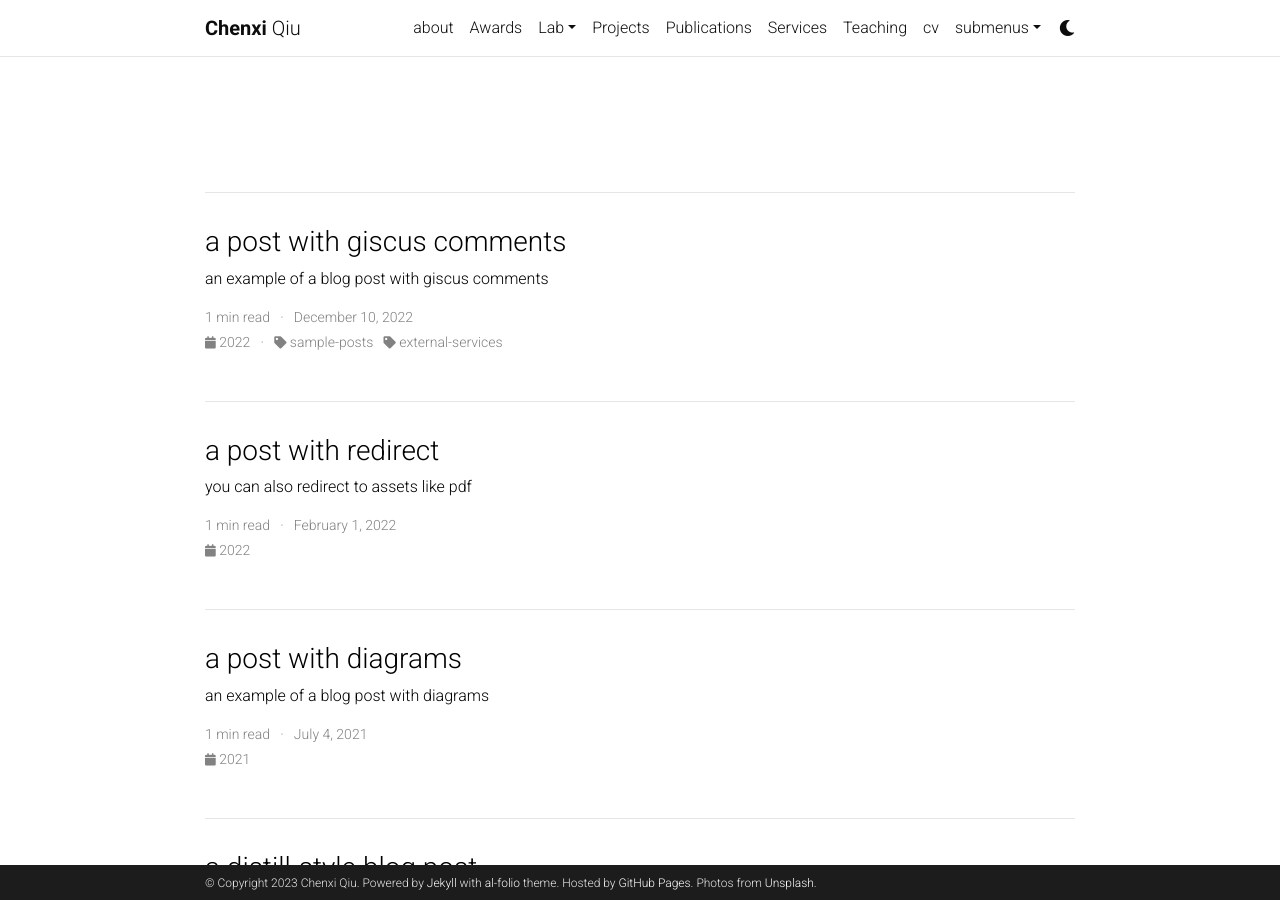
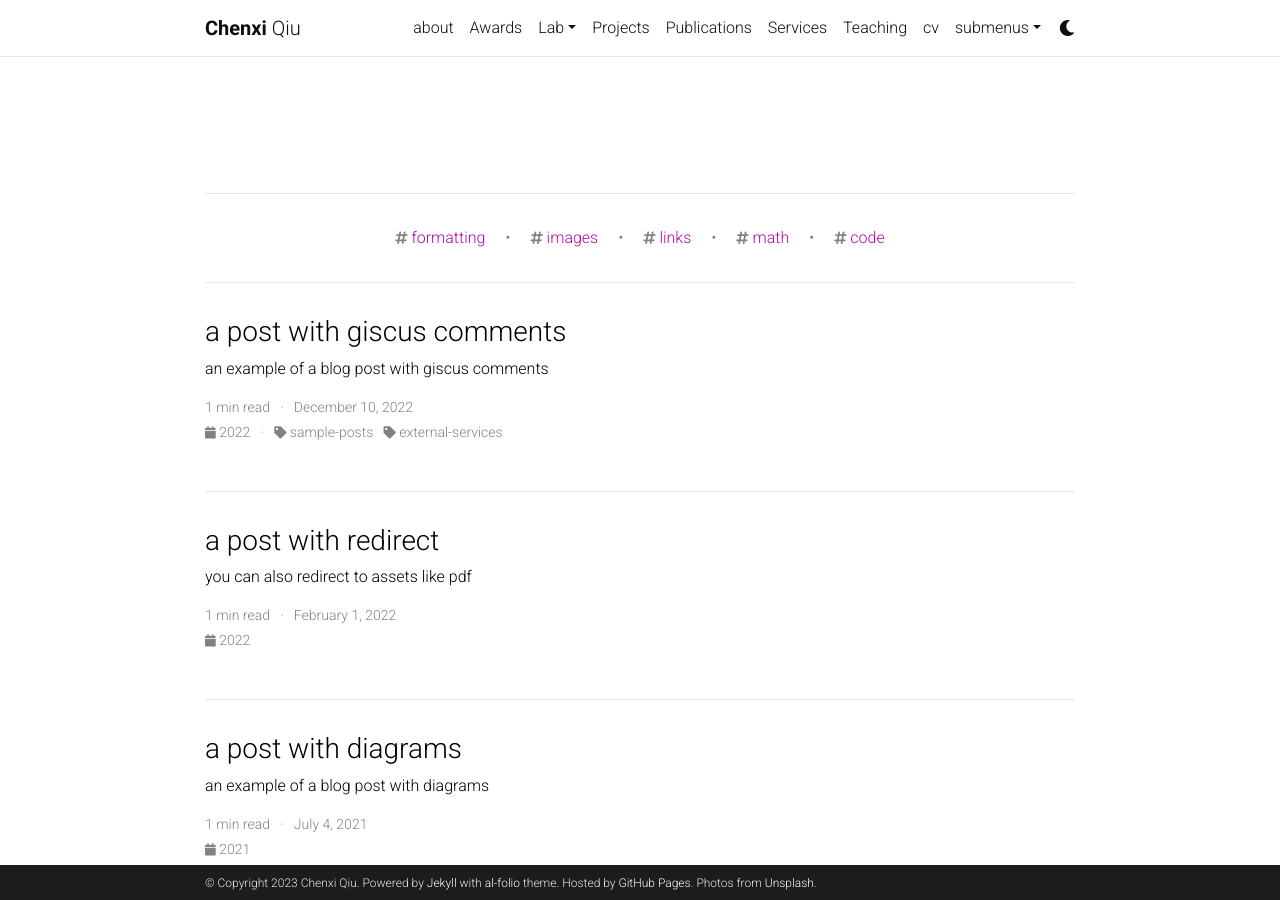
Before and after one commit to chenxiunt/chenxiunt.github.io, a Jekyll site: the page built from blog/index.html, in a window 1280 px wide and 900 px high. Built offline with Jekyll 4.4.1, drawn with Linux system fonts in a browser that asks for light colours; nearby versions of some CDN libraries; full-size pictures stand in for the smaller copies a plugin makes; the list of posts is cut into pages by our own code; comment, search, counter and statistics services are not loaded; a style sheet for code colours, icons or effects is not loaded; part of the change alters nothing that is shown.

Commit message:
Update _config.yml

```diff
--- a/_config.yml
+++ b/_config.yml
@@ -110,7 +110,6 @@ news_limit: 8
 # Markdown and syntax highlight
 markdown: kramdown
 highlighter: rouge
-highlight_theme: github  # https://github.com/jwarby/jekyll-pygments-themes
 kramdown:
   input: GFM
   syntax_highlighter_opts:
@@ -135,17 +134,51 @@ keep_files:
 
 # Plug-ins
 plugins:
+  - jekyll-archives
+  - jekyll-diagrams
   - jekyll-email-protect
-  - jekyll-github-metadata
   - jekyll-feed
+  - jekyll-imagemagick
+  - jekyll-minifier
   - jekyll-paginate-v2
   - jekyll/scholar
+  - jekyll-sitemap
+  - jekyll-link-attributes
   - jekyll-twitter-plugin
-  - jekyll-sitemap
   - jemoji
 
-# Extras
-github: [metadata]
+# Sitemap settings
+defaults:
+  - scope:
+      path: "assets/**/*.*"
+    values:
+      sitemap: false
+
+# -----------------------------------------------------------------------------
+# Jekyll Minifier
+# -----------------------------------------------------------------------------
+
+jekyll-minifier:
+  exclude: ['robots.txt']
+  uglifier_args:
+    harmony: true
+
+# -----------------------------------------------------------------------------
+# Jekyll Archives
+# -----------------------------------------------------------------------------
+
+jekyll-archives:
+  enabled: [year, tags, categories] # enables year, tag and category archives (remove if you need to disable one of them).
+  layouts:
+    year: archive-year
+    tag: archive-tag
+    category: archive-category
+  permalinks:
+    year: '/blog/:year/'
+    tag: '/blog/tag/:name/'
+    category: '/blog/category/:name/'
+
+display_tags: ['formatting', 'images', 'links', 'math', 'code'] # this tags will be dispalyed on the front page of your blog
 
 # -----------------------------------------------------------------------------
 # Jekyll Scholar
@@ -153,8 +186,8 @@ github: [metadata]
 
 scholar:
 
-  last_name: Qiu
-  first_name: Chenxi
+  last_name: [Einstein]
+  first_name: [Albert, A.]
 
   style: apa
   locale: en
@@ -176,13 +209,64 @@ scholar:
 
   query: "@*"
 
+# Filter out certain bibtex entry keywords used internally from the bib output
+filtered_bibtex_keywords: [abbr, abstract, arxiv, bibtex_show, html, pdf, selected, supp, blog, code, poster, slides, website, preview, altmetric]
+
+# Maximum number of authors to be shown for each publication (more authors are visible on click)
+max_author_limit: 3  # leave blank to always show all authors
+more_authors_animation_delay: 10  # more authors are revealed on click using animation; smaller delay means faster animation
+
+
+# -----------------------------------------------------------------------------
+# Jekyll Link Attributes
+# -----------------------------------------------------------------------------
+
+# These are the defaults
+external_links:
+  enabled: true
+  rel: external nofollow noopener
+  target: _blank
+  exclude:
+
+
+# -----------------------------------------------------------------------------
+# Responsive WebP Images
+# -----------------------------------------------------------------------------
+
+imagemagick:
+  enabled: true # enables responsive images for your site (recomended, see https://github.com/alshedivat/al-folio/issues/537)
+  widths:
+    - 480
+    - 800
+    - 1400
+  input_directories:
+    - assets/img/
+  input_formats:
+    - ".jpg"
+    - ".jpeg"
+    - ".png"
+    - ".tiff"
+  output_formats:
+    webp: "-resize 800x"
+
+# -----------------------------------------------------------------------------
+# Jekyll Diagrams
+# -----------------------------------------------------------------------------
+
+jekyll-diagrams:
+    # configuration, see https://github.com/zhustec/jekyll-diagrams.
+    # feel free to comment out this section if not using jekyll diagrams.
+
+
 # -----------------------------------------------------------------------------
 # Optional Features
 # -----------------------------------------------------------------------------
 
 enable_google_analytics:    false  # enables google analytics
 enable_panelbear_analytics: false  # enables panelbear analytics
-enable_mansory:             true   # enables automatic project cards arangement
+enable_google_verification: false  # enables google site verification
+enable_bing_verification:   false  # enables bing site verification
+enable_masonry:             true   # enables automatic project cards arangement
 enable_math:                true   # enables math typesetting (uses MathJax)
 enable_tooltips:            false  # enables automatic tooltip links generated
                                    # for each section titles on pages and posts
@@ -192,38 +276,36 @@ enable_navbar_social:       false  # enables displaying social links in the
 enable_project_categories:  true   # enables categorization of projects into
                                    # multiple categories
 enable_medium_zoom:         true   # enables image zoom feature (as on medium.com)
+enable_progressbar:         true   # enables a horizontal progress bar linked to the vertical scroll position
 
 # -----------------------------------------------------------------------------
 # Library versions
 # -----------------------------------------------------------------------------
 
 academicons:
-  version: "1.9.0"
-  integrity: "sha512-W4yqoT1+8NLkinBLBZko+dFB2ZbHsYLDdr50VElllRcNt2Q4/GSs6u71UHKxB7S6JEMCp5Ve4xjh3eGQl/HRvg=="
+  version: "1.9.1"
+  integrity: "sha256-i1+4qU2G2860dGGIOJscdC30s9beBXjFfzjWLjBRsBg="
 bootstrap:
-  version: "4.5.2"
+  version: "4.6.1"
   integrity:
-    css: "sha512-MoRNloxbStBcD8z3M/2BmnT+rg4IsMxPkXaGh2zD6LGNNFE80W3onsAhRcMAMrSoyWL9xD7Ert0men7vR8LUZg=="
-    js: "sha512-M5KW3ztuIICmVIhjSqXe01oV2bpe248gOxqmlcYrEzAvws7Pw3z6BK0iGbrwvdrUQUhi3eXgtxp5I8PDo9YfjQ=="
+    css: "sha256-DF7Zhf293AJxJNTmh5zhoYYIMs2oXitRfBjY+9L//AY="
+    js: "sha256-fgLAgv7fyCGopR/gBNq2iW3ZKIdqIcyshnUULC4vex8="
 fontawesome:
-  version: "5.14.0"
-  integrity: "sha512-1PKOgIY59xJ8Co8+NE6FZ+LOAZKjy+KY8iq0G4B3CyeY6wYHN3yt9PW0XpSriVlkMXe40PTKnXrLnZ9+fkDaog=="
+  version: "5.15.4"
+  integrity: "sha256-mUZM63G8m73Mcidfrv5E+Y61y7a12O5mW4ezU3bxqW4="
 jquery:
-  version: "3.5.1"
-  integrity: "sha512-bLT0Qm9VnAYZDflyKcBaQ2gg0hSYNQrJ8RilYldYQ1FxQYoCLtUjuuRuZo+fjqhx/qtq/1itJ0C2ejDxltZVFg=="
+  version: "3.6.0"
+  integrity: "sha256-/xUj+3OJU5yExlq6GSYGSHk7tPXikynS7ogEvDej/m4="
 mathjax:
   version: "3.2.0"
-mansory:
+masonry:
   version: "4.2.2"
   integrity: "sha256-Nn1q/fx0H7SNLZMQ5Hw5JLaTRZp0yILA/FRexe19VdI="
 mdb:
-  version: "4.19.1"
+  version: "4.20.0"
   integrity:
-    css: "sha512-RO38pBRxYH3SoOprtPTD86JFOclM51/XTIdEPh5j8sj4tp8jmQIx26twG52UaLi//hQldfrh7e51WzP9wuP32Q=="
-    js: "sha512-Mug9KHKmroQFMLm93zGrjhibM2z2Obg9l6qFG2qKjXEXkMp/VDkI4uju9m4QKPjWSwQ6O2qzZEnJDEeCw0Blcw=="
-popper:
-  version: "2.4.4"
-  integrity: "sha512-eUQ9hGdLjBjY3F41CScH3UX+4JDSI9zXeroz7hJ+RteoCaY+GP/LDoM8AO+Pt+DRFw3nXqsjh9Zsts8hnYv8/A=="
+    css: "sha256-jpjYvU3G3N6nrrBwXJoVEYI/0zw8htfFnhT9ljN3JJw="
+    js: "sha256-NdbiivsvWt7VYCt6hYNT3h/th9vSTL4EDWeGs5SN3DA="
 medium_zoom:
   version: "1.0.6"
   integrity: "sha256-EdPgYcPk/IIrw7FYeuJQexva49pVRZNmt3LculEr7zM="
```
